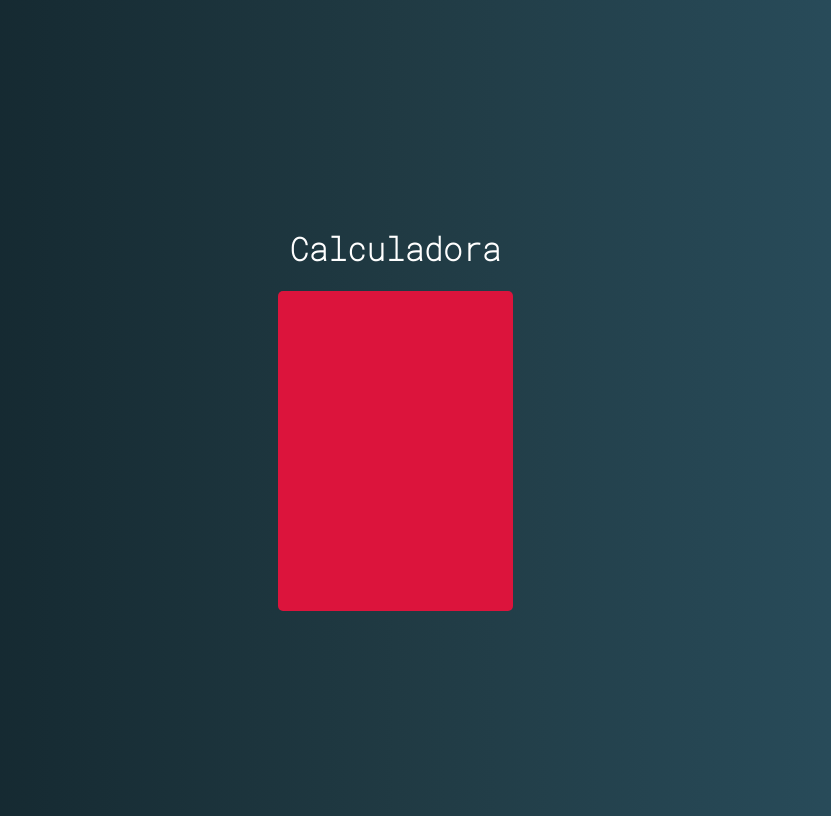
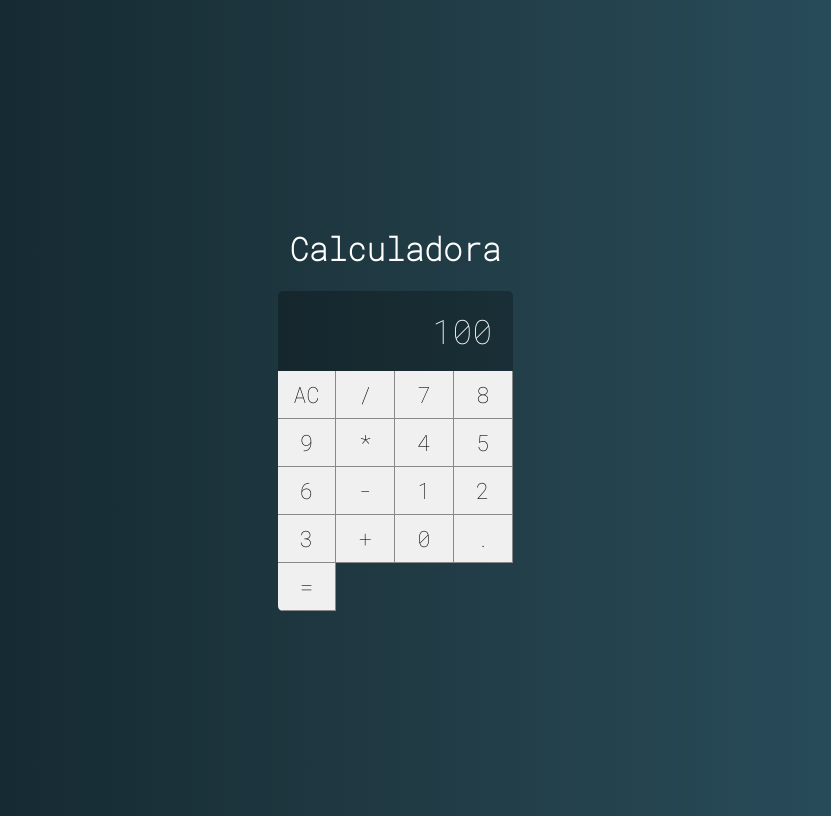
Before and after one commit to erick-costa/calculadora-react, a React (Create React App) app: page / in a window 1280 px wide. Shown: the whole page, without its empty margins (245-1076 px from the left). Built offline with nearby package versions, Linux system fonts and the light colour scheme.

Commit message:
botão e display

```diff
--- /dev/null
+++ b/src/components/Button.css
@@ -0,0 +1,13 @@
+:root {
+    --bg-button: #f0f0f0;
+    --border-button: 1px solid #888;
+}
+
+.button {
+    font-size: 1.4em;
+    background-color: var(--bg-button);
+    border: none;
+    border-right: var(--border-button);
+    border-bottom: var(--border-button);
+    outline: none;
+}
--- /dev/null
+++ b/src/components/Button.jsx
@@ -0,0 +1,10 @@
+import React from "react"
+import './Button.css'
+
+const Button = props => {
+    return (
+        <button className='button'>{props.label}</button>
+    )
+}
+
+export default Button
--- a/src/main/Calculator.css
+++ b/src/main/Calculator.css
@@ -3,5 +3,8 @@
     width: 235px;
     border-radius: 5px;
     overflow: hidden;
-    background-color: crimson;
+
+    display: grid;
+    grid-template-columns: repeat(4, 25%);
+    grid-template-rows: 1fr 48px 48px 48px 48px 48px;
 }
--- a/src/main/Calculator.jsx
+++ b/src/main/Calculator.jsx
@@ -1,11 +1,30 @@
 import React, { Component } from "react"
 import './Calculator.css'
+import Button from '../components/Button'
+import Display from "./Display"
 
 class Calculator extends Component {
     render () {
         return (
             <div className='calculator'>
-
+                <Display value={100} />
+                <Button label='AC' />
+                <Button label='/' />
+                <Button label='7' />
+                <Button label='8' />
+                <Button label='9' />
+                <Button label='*' />
+                <Button label='4' />
+                <Button label='5' />
+                <Button label='6' />
+                <Button label='-' />
+                <Button label='1' />
+                <Button label='2' />
+                <Button label='3' />
+                <Button label='+' />
+                <Button label='0' />
+                <Button label='.' />
+                <Button label='=' />
             </div>
         )
     }
--- /dev/null
+++ b/src/main/Display.css
@@ -0,0 +1,10 @@
+.display {
+    grid-column: span 4;
+    background-color: #0004;
+    display: flex;
+    justify-content: flex-end;
+    align-items: center;
+    padding: 20px;
+    font-size: 2.1em;
+    overflow: hidden;
+}
--- /dev/null
+++ b/src/main/Display.jsx
@@ -0,0 +1,9 @@
+import './Display.css'
+
+const Display = (props) => {
+    return (
+        <div className='display'>{props.value}</div>
+    )
+}
+
+export default Display
```
